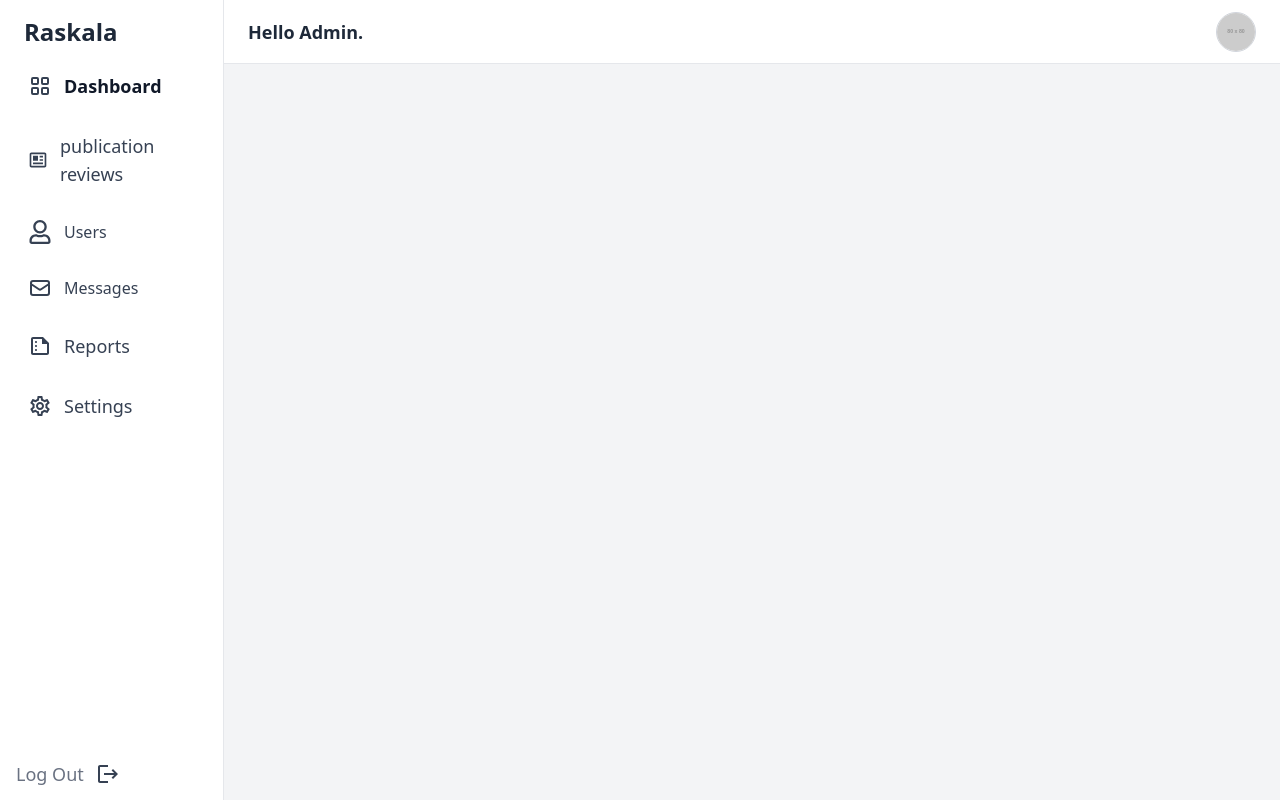
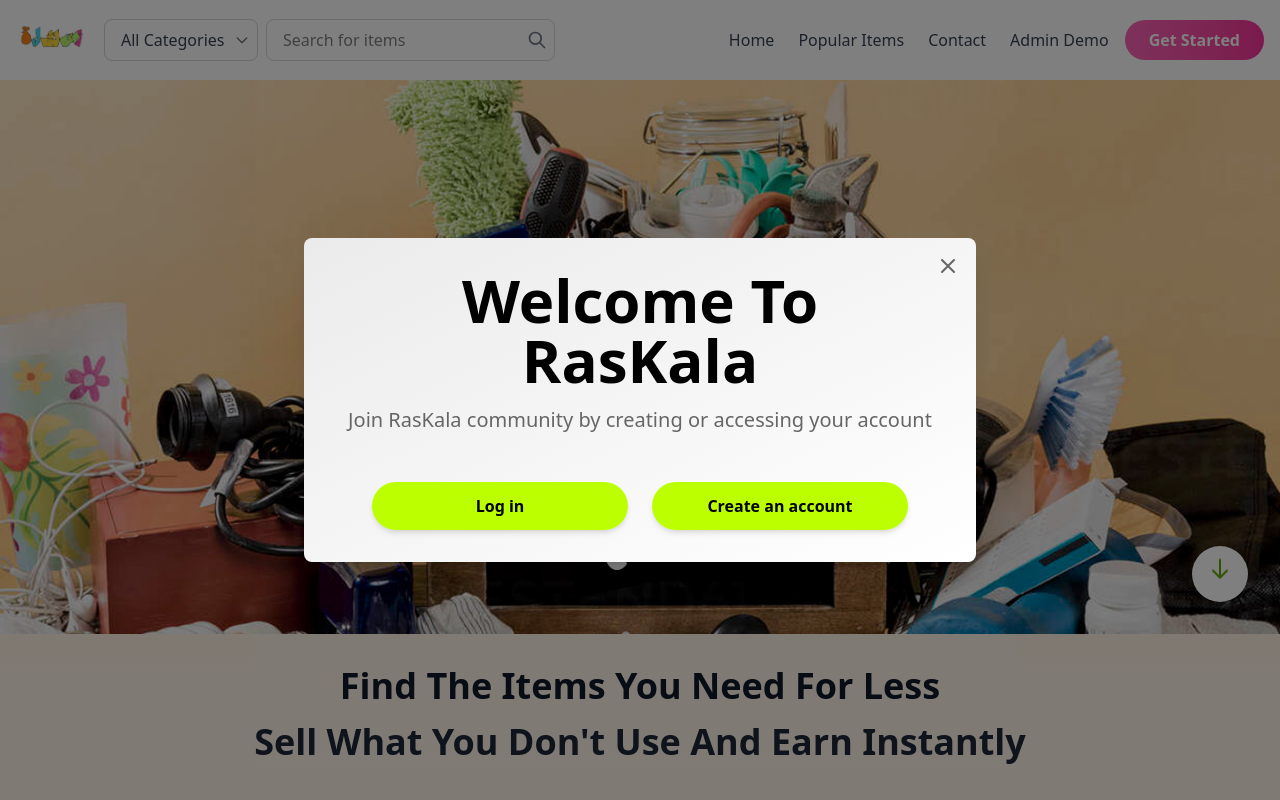
Before and after one commit to HadeelLafrid/Raskala-Software, a React app in the folder frontend/: page / in a window 1280 px wide. Shown: the top 800 px of the page. Built offline with nearby package versions, Linux system fonts and the light colour scheme; the HTML template or start-up script is replaced by a standard one.

Commit message:
route changes

```diff
--- a/frontend/src/App.jsx
+++ b/frontend/src/App.jsx
@@ -9,7 +9,6 @@ import WishList from './pages/WishList'
 import EditProfile from './pages/EditProfile';
 import BrowseCategories from './pages/BrowseCategories';
 import Messages from './pages/messages';
-import AdminTemplate from './pages/admin/adminTemplate';
 import AdminUsers from './pages/admin/adminUsers';
 import AdminReviews from './pages/admin/AdminPublicationReviews';
 import AdminSettings from './pages/admin/AdminSettings';
@@ -19,9 +18,7 @@ export default function App() {
   return (
     <BrowserRouter>
       <Routes>
-        {/* <Route path="/" element={<Home />} /> */}
-        {/* <Route path="/" element={<WishList />} /> */}
-        <Route path="/" element={<AdminTemplate/>} />
+        <Route path="/" element={<Home />} />
         <Route path="/home-after-login" element={<HomeAfterLogIn />} />
         <Route path="/add-item" element={<AddItem />} />
         <Route path="/edit-profile" element={<EditProfile />} />
@@ -31,14 +28,11 @@ export default function App() {
         <Route path="/SignUpPage" element={<SignUpPage />} />
         <Route path="/messages" element={<Messages />} />
         <Route path="/browse-categories" element={<BrowseCategories />} />
+
         <Route path="/dashboard" element={<AdminUsers />} />
-
         <Route path="/AdminReviews" element={<AdminReviews />} />
         <Route path="/AdminSettings" element={<AdminSettings />} />
 
-
-
-        {/* <Route path="/adminTemplate" element={<AdminTemplate />} /> */}
       </Routes>
     </BrowserRouter>
 
```
